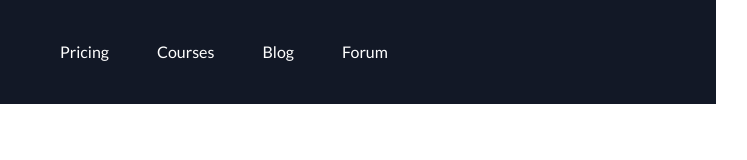
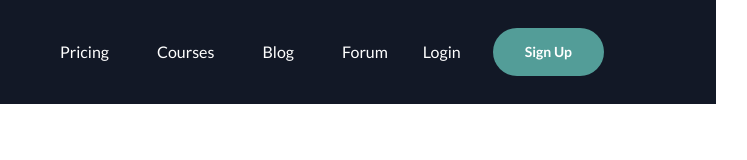
Before and after one commit to Nebenmor/course-website, a website: page public/index.html in a window 1280 px wide. Shown: the full height of the page, 412-1159 px from the left. Drawn offline with nearby package versions, Linux system fonts and the light colour scheme.

Commit message:
implement buttons

```diff
--- a/public/index.html
+++ b/public/index.html
@@ -22,6 +22,11 @@
              </div>
         </nav>
 
+        <div class="hidden lg:flex justify-center gap-8 font-normal items-center text-white">
+            <a href="#" class="text-base font-Lato">Login</a>
+            <a href="#" class="bg-veryLightPurple rounded-full font-bold text-sm py-3.5 px-8">Sign Up</a>
+        </div>
+
 
     </header>
 
```
